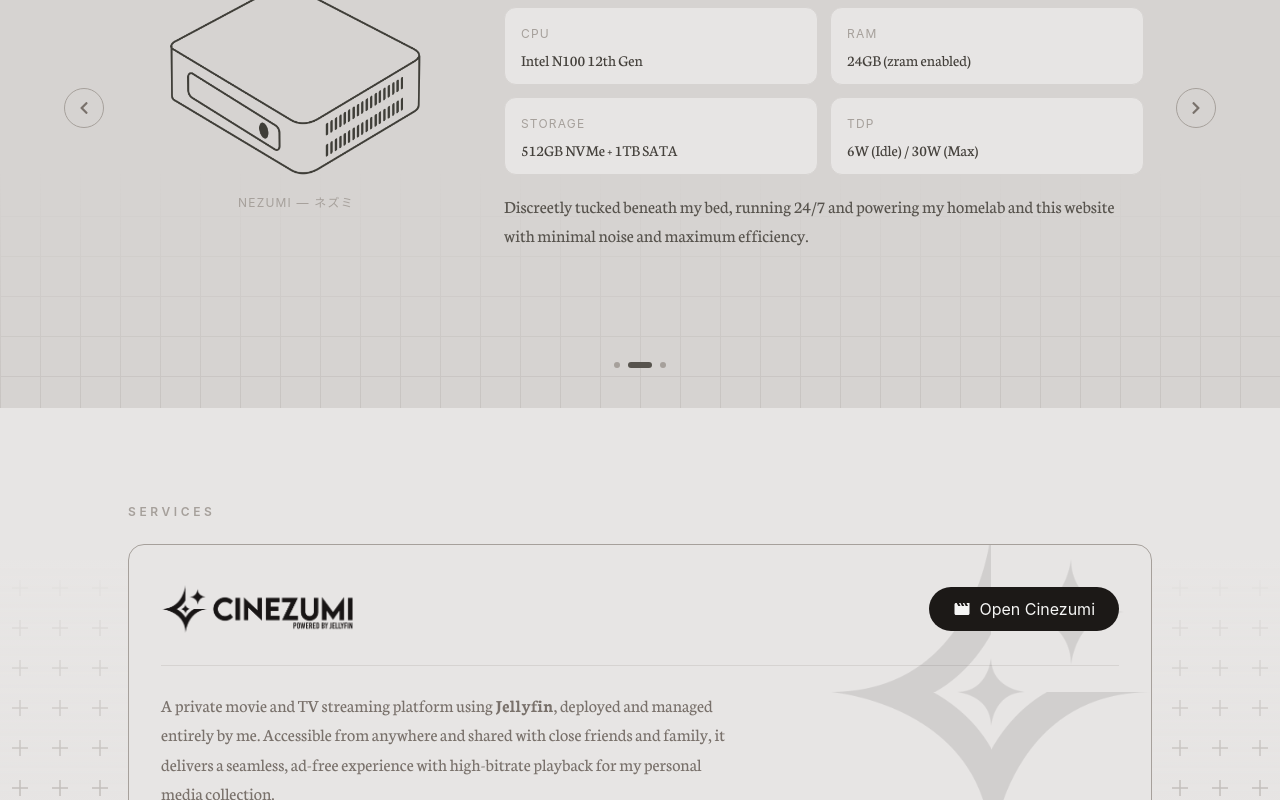
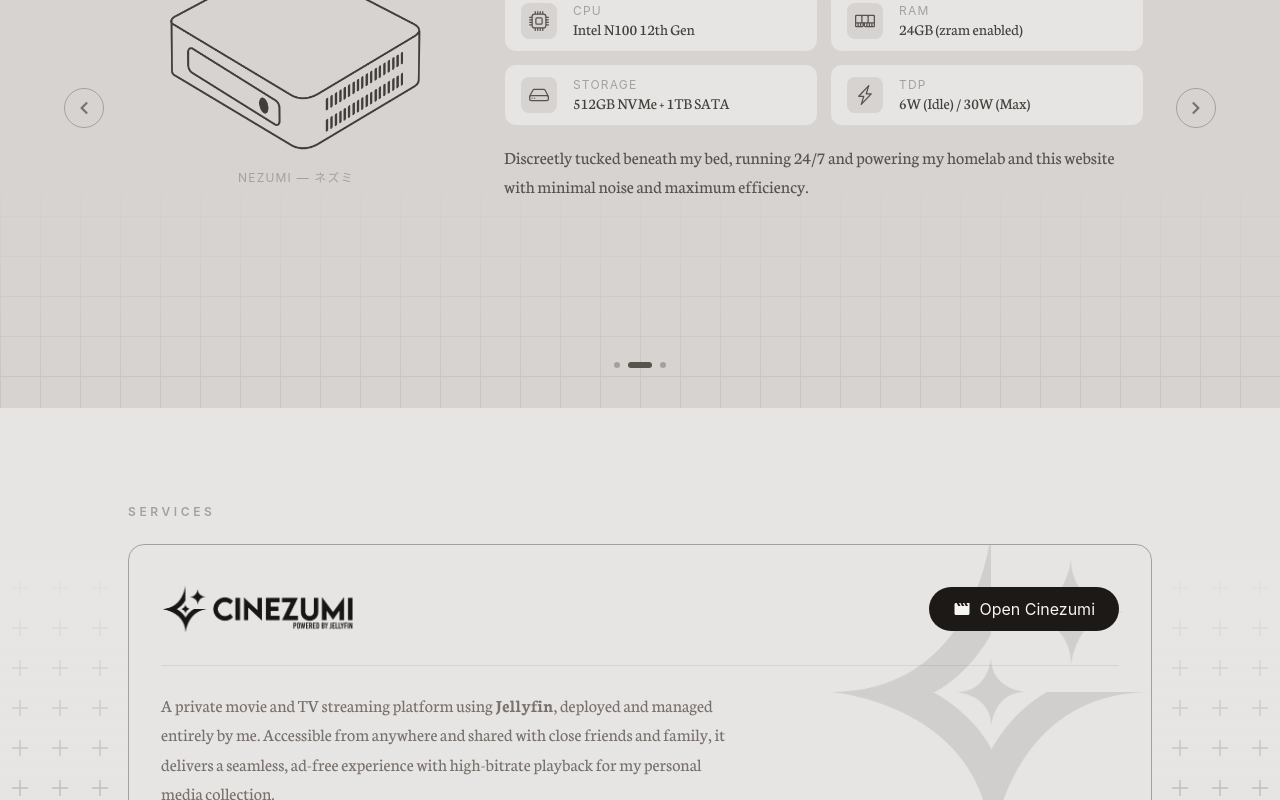
Before and after one commit to Sclatch/ryusei-home, a Next.js app: page / in a window 1280 px wide. Both pictures are taken after a click on the button 649 px from the left and 400 px from the top of the page. Built offline with nearby package versions, Linux system fonts and the light colour scheme; a web font is replaced by a local one.

Commit message:
Improved the spec about page

```diff
--- a/app/components/sections/About.tsx
+++ b/app/components/sections/About.tsx
@@ -2,6 +2,8 @@
 import Image from "next/image"
 import { useState } from "react"
 import { FaChevronLeft, FaChevronRight } from "react-icons/fa"
+import { BsCpu , BsMemory, BsHdd, BsLightningCharge } from "react-icons/bs"
+import { IconType } from "react-icons/lib"
 
 export default function About() {
   const [current, setCurrent] = useState(0)
@@ -57,19 +59,23 @@
             <h3 className="font-neuton text-3xl text-stone-900">
               Mouse Powerhouse
             </h3>
-            <div className="h-px w-12 bg-stone-400" />
 
             {/* Specs grid */}
             <div className="grid grid-cols-2 gap-3">
               {[
-                { label: "CPU", value: "Intel N100 12th Gen" },
-                { label: "RAM", value: "24GB (zram enabled)" },
-                { label: "Storage", value: "512GB NVMe + 1TB SATA" },
-                { label: "TDP", value: "6W (Idle) / 30W (Max)" },
-              ].map((spec) => (
-                <div key={spec.label} className="rounded-xl bg-stone-200 bg-opacity-60 border border-stone-300 px-4 py-3">
-                  <span className="text-xs uppercase tracking-widest text-stone-400">{spec.label}</span>
-                  <p className="mt-1 font-neuton text-base text-stone-700">{spec.value}</p>
+                { label: "CPU", value: "Intel N100 12th Gen", icon: BsCpu },
+                { label: "RAM", value: "24GB (zram enabled)", icon: BsMemory },
+                { label: "Storage", value: "512GB NVMe + 1TB SATA", icon: BsHdd },
+                { label: "TDP", value: "6W (Idle) / 30W (Max)", icon: BsLightningCharge },
+              ].map(({ label, value, icon: Icon }: { label: string; value: string; icon: IconType }) => (
+                <div key={label} className="flex sm:flex-row flex-col items-center gap-4 rounded-xl bg-stone-200 bg-opacity-60 border border-stone-300 px-4 py-3">
+                  <div className="flex-shrink-0 p-2 rounded-lg bg-stone-300 bg-opacity-60">
+                    <Icon className="text-xl text-stone-600" />
+                  </div>
+                  <div className="flex flex-col">
+                    <span className="text-xs uppercase sm:text-left text-center tracking-widest text-stone-400">{label}</span>
+                    <p className="font-neuton text-base text-stone-700 leading-tight">{value}</p>
+                  </div>
                 </div>
               ))}
             </div>
```
